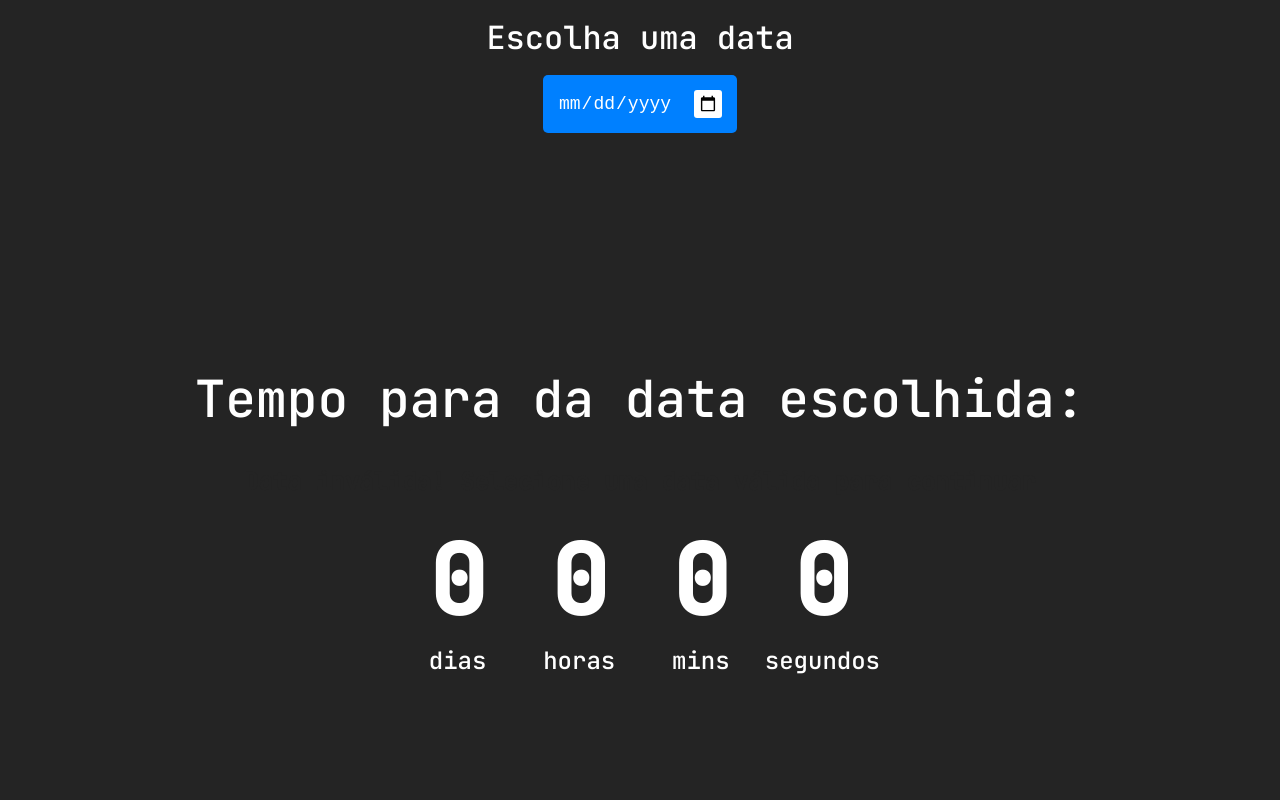
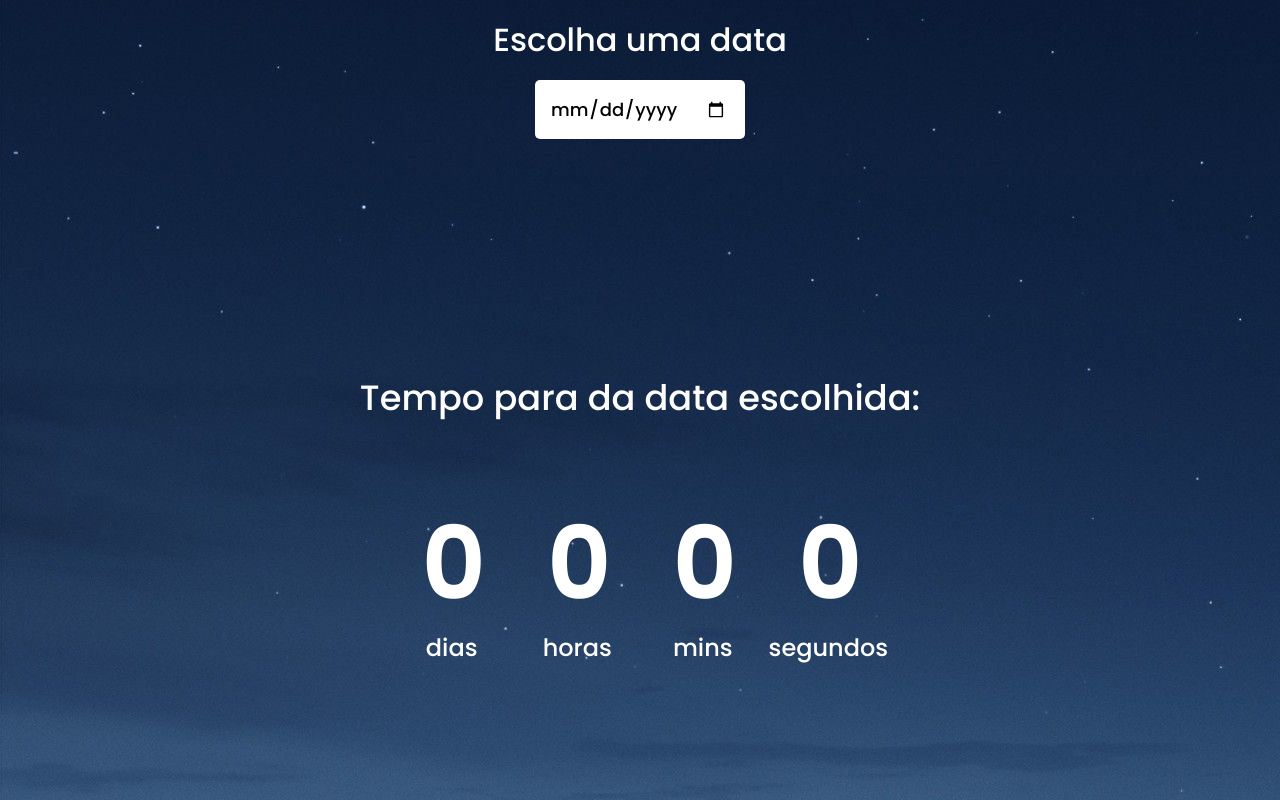
Before and after one commit to FranciscoJSSantos/countdown, a plain HTML site: page index.html in a window 1280 px wide. Drawn offline with Linux system fonts and the light colour scheme.

Commit message:
pequenas altercoes

```diff
--- a/script.js
+++ b/script.js
@@ -2,6 +2,7 @@ const daysEl = document.getElementById('days');
 const hoursEl = document.getElementById('hours');
 const minsEl = document.getElementById('mins');
 const secondsEl = document.getElementById('seconds');
+
 
 var novoAno = "";
 var invalidDate = "";
@@ -31,8 +32,8 @@ const countdown = () => {
       minsEl.innerText = '0';
       secondsEl.innerText = '0';
     }else{
+      mensagemInvalida.style.color = "transparent";
 
-      mensagemInvalida.style.color = "#242424";
       const days = Math.floor(totalSeconds / 3600 / 24);
       const hours = (Math.floor(totalSeconds / 3600) % 24) + 3;
       const mins = Math.floor(totalSeconds / 60) % 60;
--- a/style.css
+++ b/style.css
@@ -1,11 +1,12 @@
-@import url('https://fonts.googleapis.com/css2?family=JetBrains+Mono:wght@500&display=swap');
+/* @import url('https://fonts.googleapis.com/css2?family=JetBrains+Mono:wght@500&display=swap'); */
+@import url('https://fonts.googleapis.com/css2?family=Poppins:wght@500&display=swap');
 
 *{
   box-sizing: border-box;
 }
 
 body{
-  font-family: 'JetBrains mono', sans-serif;
+  font-family: 'Poppins', sans-serif;
 
   display: flex;
   flex-direction: column;
@@ -13,19 +14,20 @@ body{
   min-height: 100vh;
   margin: 0;
 
-  background: #242424;
+  /* background: #242424; */
+  background-image: url('./iland.jpg');
   color: white;
 }
 
 h1{
   font-weight: normal;
-  font-size: 3.2rem;
+  font-size: 2.2rem;
   margin-top: 4.5rem;
   text-align: center;
 }
 
 h2{
-  color: #242424;
+  color: transparent;
   text-align: center;
 }
 
@@ -62,19 +64,29 @@ label{
 }
 
 input{
-  background-color: #0080ff;
-  color: #FFF;
+  background-color: #FFF;
+  color: black;
 
   padding: 15px;
   font-size: 18px;
   border: none;
   outline: none;
   border-radius: 5px;
+
+  font-family: 'Poppins';
 }
 
 ::-webkit-calendar-picker-indicator{
-  background-color: #FFF;
+
   padding: 5px;
   cursor: pointer;
   border-radius: 3px;
+
+  background-color: transparent;
+
+
 }
+
+::-webkit-calendar-picker-indicator::after{
+  background-color: transparent;
+}
```
Also changed, not shown: iland.jpg (added).
